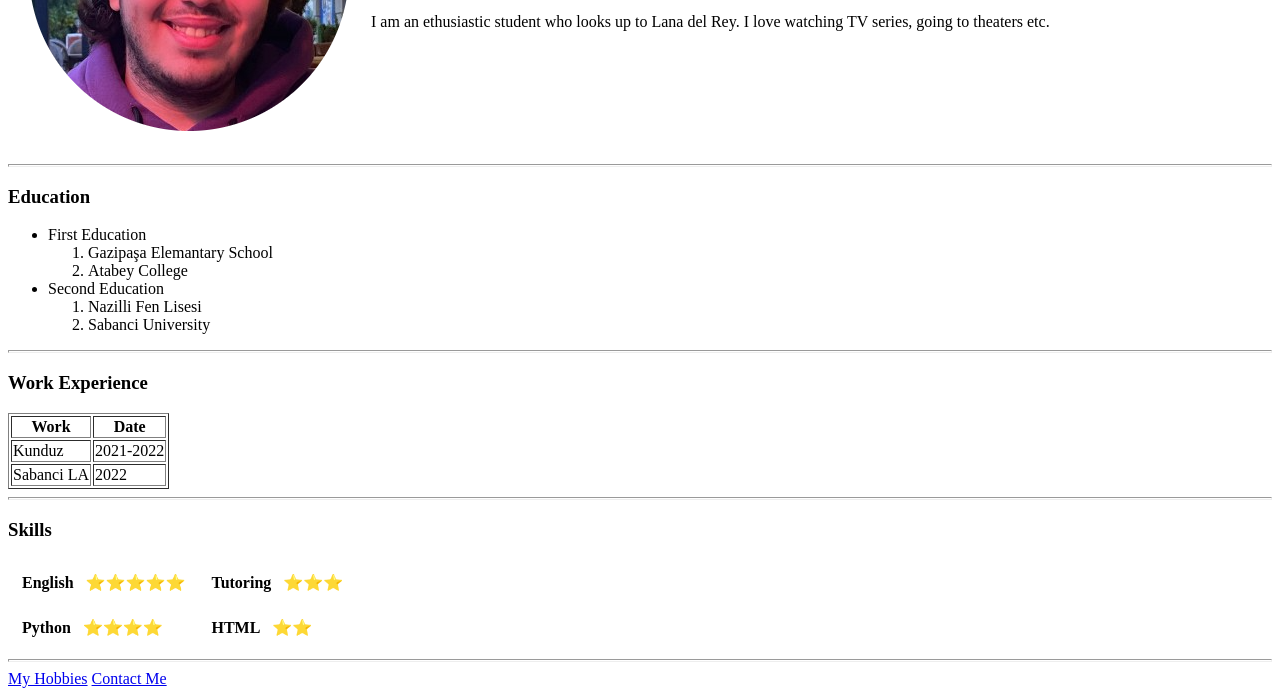
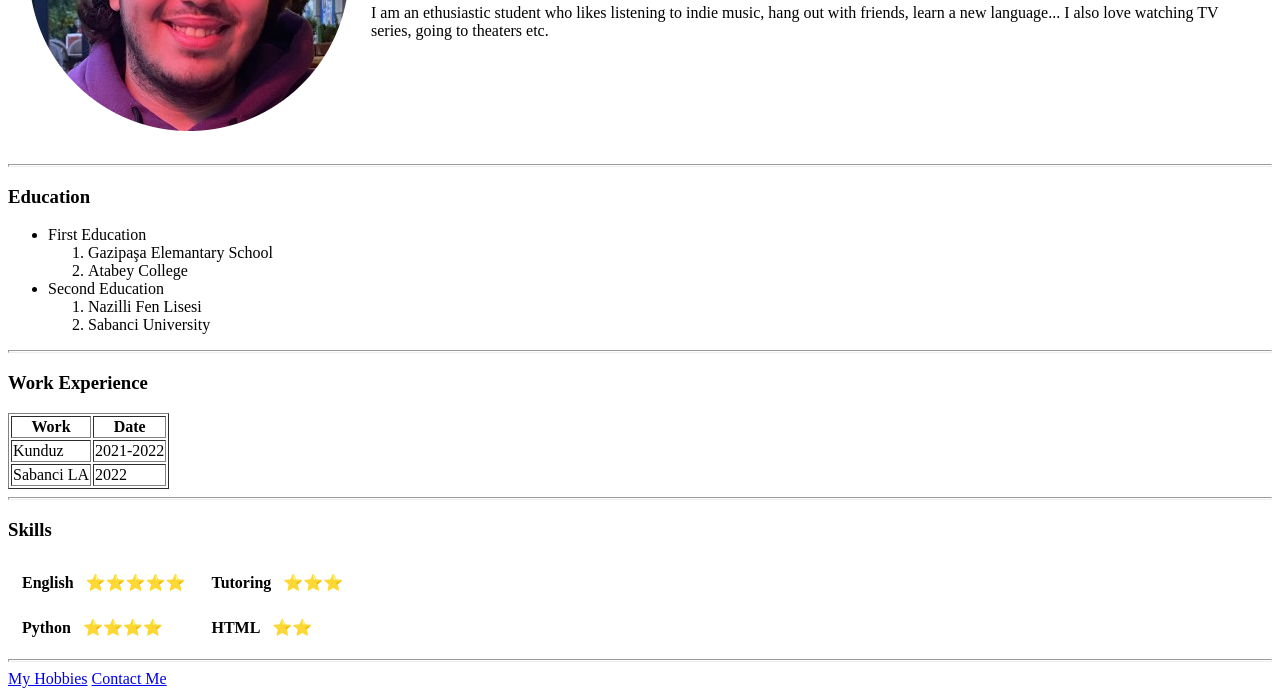
Before and after one commit to emrekaanusta/cv, a plain HTML site: page index.html in a window 1280 px wide. Shown: the part 218-914 px from the top of the page. Drawn offline with Linux system fonts and the light colour scheme.

Commit message:
Add files via upload

```diff
--- a/index.html
+++ b/index.html
@@ -13,7 +13,7 @@
       <td>
       <h1>Emre Kaan Usta</h1>
       <p><strong>Student</strong> at <em><a href="https://www.sabanciuniv.edu/en">Sabanci University</a></em></p>
-      <p>I am an ethusiastic student who looks up to Lana del Rey. I love watching TV series, going to theaters etc.</p>
+      <p>I am an ethusiastic student who likes listening to indie music, hang out with friends, learn a new language... I also love watching TV series, going to theaters etc.</p>
     </td>
     </tr>
   </table>
```
